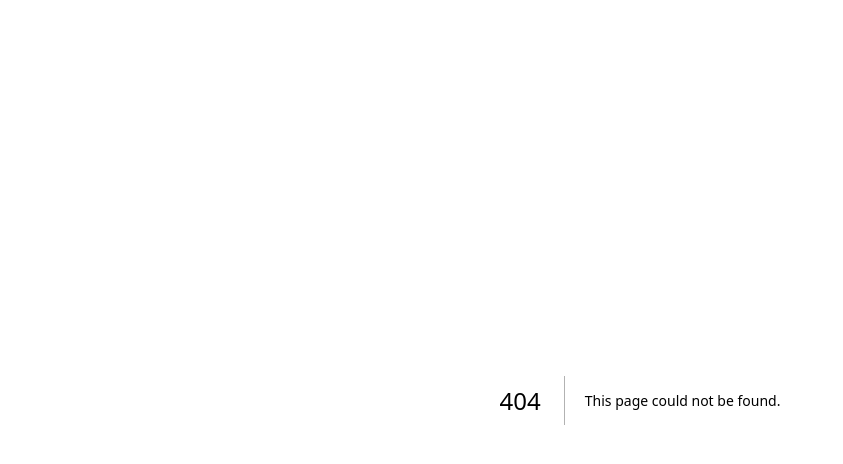
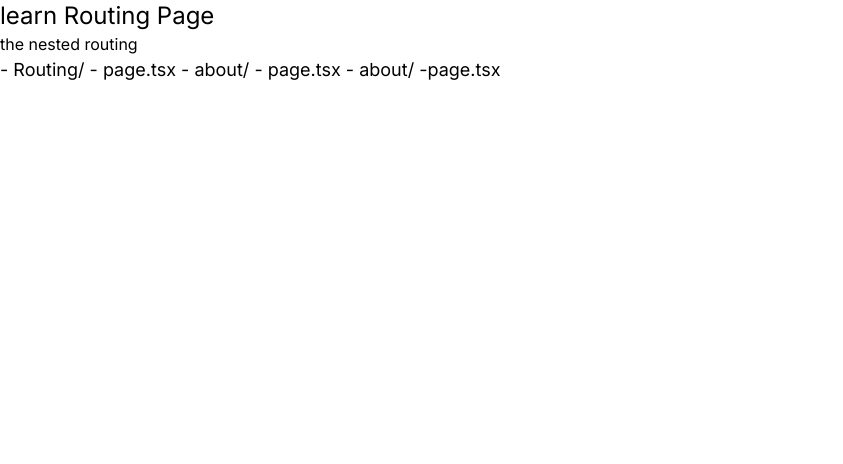
Before and after one commit to prathambhalke/learn-next-js, a Next.js app: page /Routing in a window 1280 px wide. Before the commit this address had no page. Shown: the top 464 px of the page, without its empty margins (0-843 px from the left). Built offline with nearby package versions, Linux system fonts and the light colour scheme.

Commit message:
learned nested Routes in next js

```diff
--- /dev/null
+++ b/src/app/Routing/about/page.tsx
@@ -0,0 +1,5 @@
+const About = () => {
+  return <h1>About Page</h1>;
+};
+
+export default About;
--- /dev/null
+++ b/src/app/Routing/page.tsx
@@ -0,0 +1,13 @@
+const Routing = () => {
+  return (
+    <div>
+      <h1 className="text-2xl">learn Routing Page</h1>
+      <p>the nested routing </p>
+      <p className="text-lg">
+        - Routing/ - page.tsx - about/ - page.tsx - about/ -page.tsx
+      </p>
+    </div>
+  );
+};
+
+export default Routing;
--- /dev/null
+++ b/src/app/Routing/profile/page.tsx
@@ -0,0 +1,4 @@
+const Profile = () => {
+  return <h1>Profile page</h1>;
+};
+export default Profile;
--- a/src/app/page.tsx
+++ b/src/app/page.tsx
@@ -1,5 +1,5 @@
 import Image from "next/image";
 
 export default function Home() {
-  return <h1>Pyaar se Bolo Radhe Radhe 💖</h1>;
+  return <h1>Home Page</h1>;
 }
```
